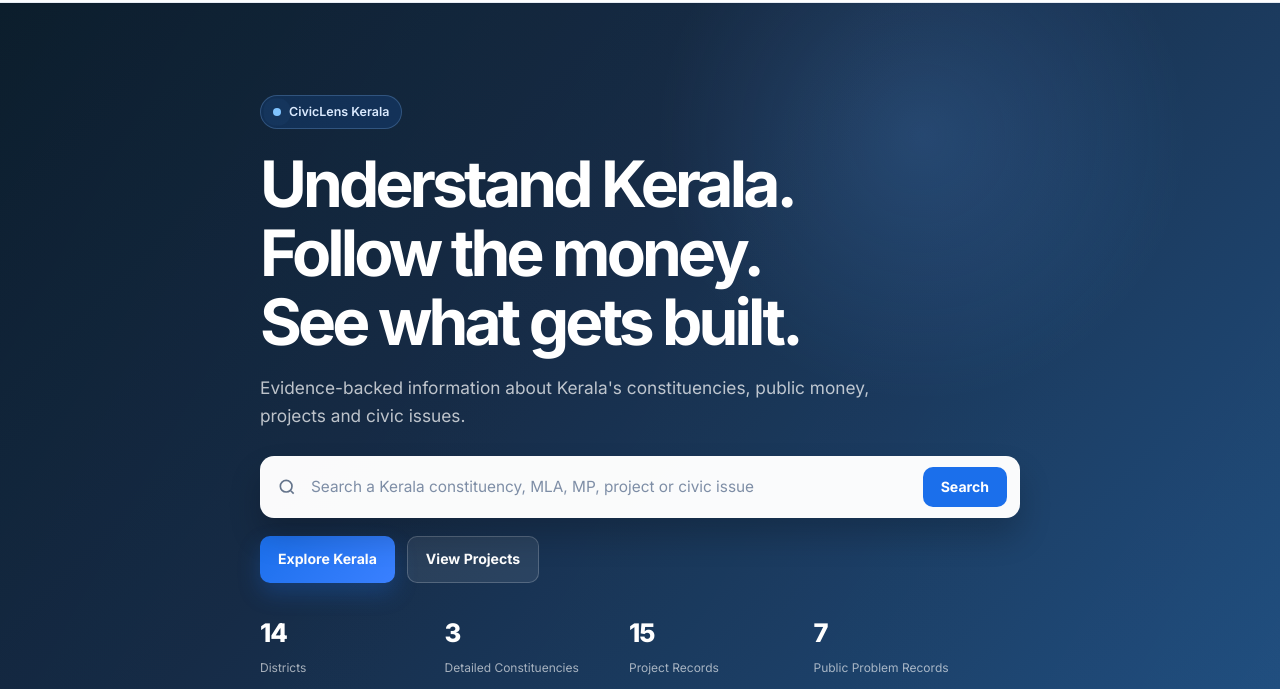
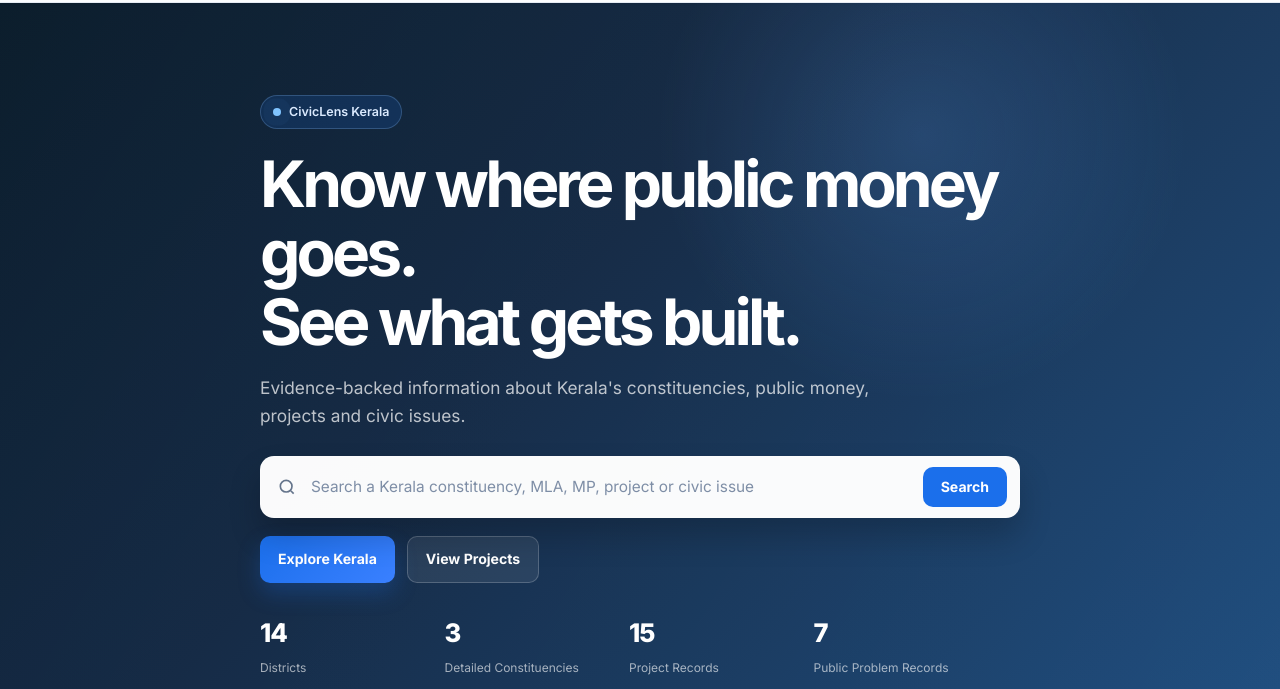
Before and after one commit to KRISHVC/my-constitnution, a plain HTML site: page index.html in a window 1280 px wide. Shown: the part 111-800 px from the top of the page. Drawn offline with Linux system fonts and the light colour scheme.

Commit message:
KERELAM2

```diff
--- a/index.html
+++ b/index.html
@@ -90,7 +90,7 @@
             <span class="dot-pulse"></span>
             <span>CivicLens Kerala</span>
           </div>
-          <h1 class="hero-heading">Understand Kerala.<br>Follow the money.<br>See what gets built.</h1>
+          <h1 class="hero-heading">Know where public money goes.<br>See what gets built.</h1>
           <p class="hero-sub">Evidence-backed information about Kerala's constituencies, public money, projects and civic issues.</p>
 
           <div class="hero-search-box">
```
